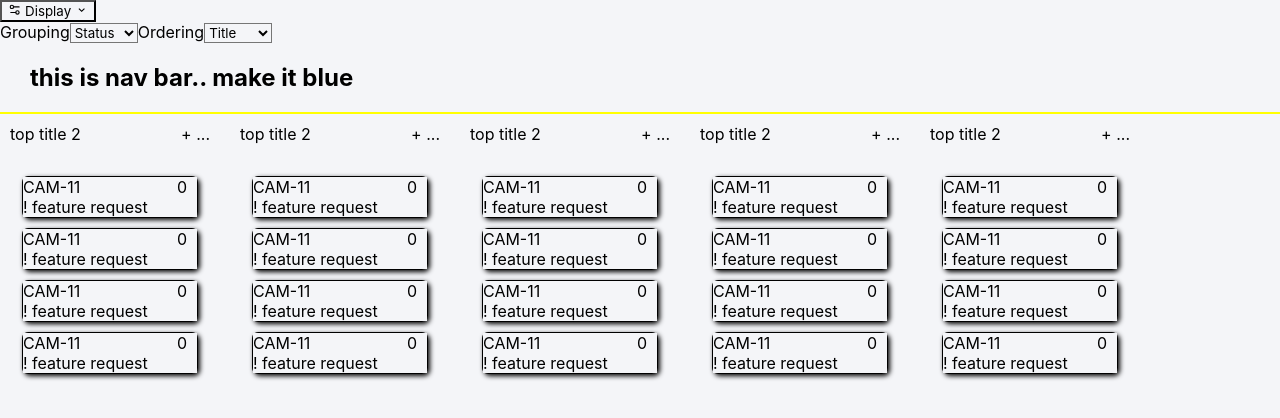
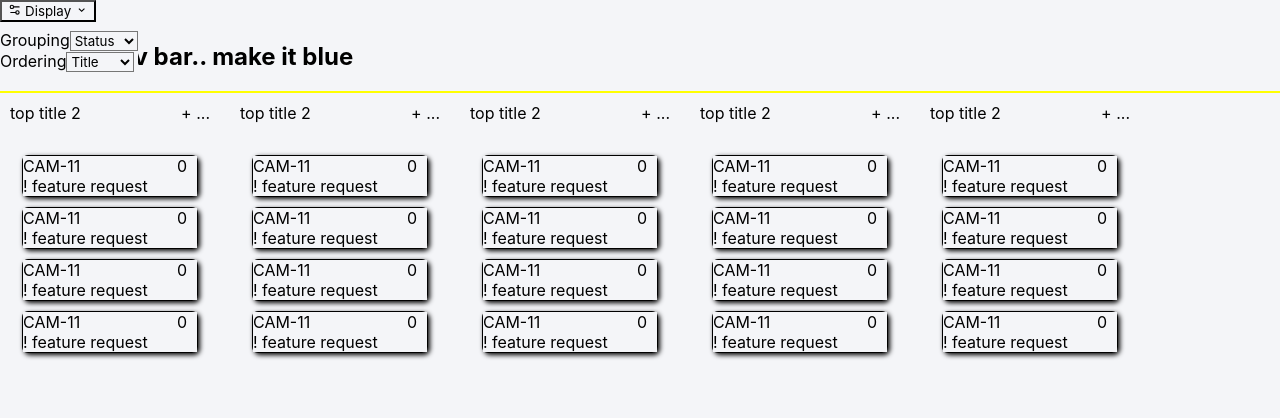
Before and after one commit to AdityaBaxla/kanban-board-assignment, a React (Create React App) app: page / in a window 1280 px wide. Shown: the top 418 px of the page. Built offline with nearby package versions, Linux system fonts and the light colour scheme.

Commit message:
base ready

```diff
--- a/src/App.css
+++ b/src/App.css
@@ -30,6 +30,21 @@ p{
   font-size: 20;
 }
 
+.dropdown{
+  position: relative;
+}
+
+.dropdown-content{
+  transition: opacity 0.5;
+  display: grid;
+  /* width: 100%; */
+  position: absolute;
+  top: 30px;
+}
+
+.btn:active .dropdown-content{
+  opacity: 1;
+}
 .kanban-card {
   background-color: #ffffff;
   border: 2px solid #ddd;
--- a/src/App.js
+++ b/src/App.js
@@ -12,19 +12,23 @@ const App = () => {
   return (
     <div className="App">
       <div className='dropdown'>
-        <button><LuSettings2/> Display <BiChevronDown/></button>
+        <button className="btn"  onclick="document.querySelector('.dropdown-content').style.display = 'block'"><LuSettings2/> Display <BiChevronDown/></button>
         <div className='dropdown-content'>
+          <div>
           <label for="grouping">Grouping</label>
           <select name="grouping" id='grouping'>
             <option value="{status}">Status</option>
             <option value="{priority}">Priority</option>
             <option value="{user}">User</option>
           </select>
+        </div>
+        <div>
           <label for="ordering">Ordering</label>
           <select name="ordering" id='ordering'>
             <option value="{title}">Title</option>
             <option value="{priority}">Priority</option>
         </select>
+        </div>
       </div>
 
       </div>
--- a/src/components/board/Board.css
+++ b/src/components/board/Board.css
@@ -1,6 +1,7 @@
 .board{
     min-width: 200px;
     max-height: 100%;
+    height: 100%;
     display: flex;
     flex-direction: column;
     gap: 20px;
@@ -21,4 +22,5 @@
     gap: 10px;
     padding: 12px;
     border-bottom: 10px;
+    overflow-y: auto;
 }
```
Lines whose indentation alone changed are shown as unchanged.
